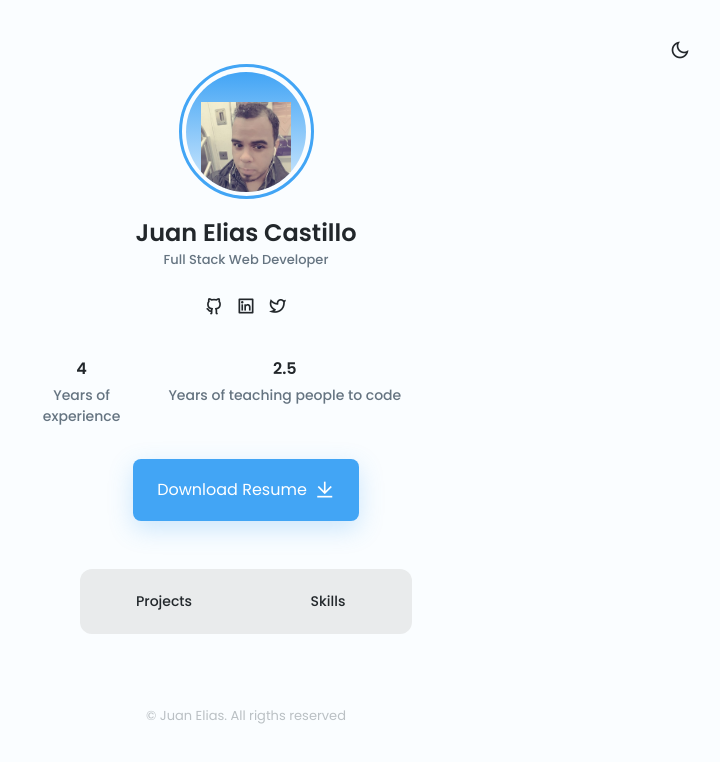
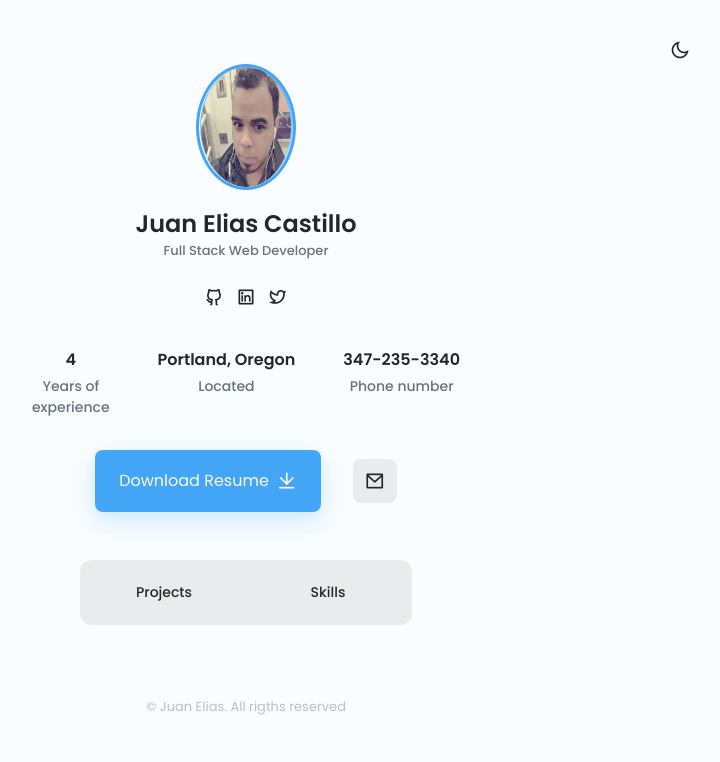
Before and after one commit to EliasAHH/personal-website, a plain HTML site: page index.html in a window 1280 px wide. Shown: the whole page, without its empty margins (394-1114 px from the left). Drawn offline with nearby package versions, Linux system fonts and the light colour scheme.

Commit message:
fixed profile picture and updated information about my self and mail

```diff
--- a/assets/css/style.css
+++ b/assets/css/style.css
@@ -157,6 +157,12 @@ body.dark-theme {
 
 /*=============== PROFILE ===============*/
 
+.profile__image {
+    max-width: 100%;
+    height: 100%;
+    border-radius: 50%;
+}
+
 .profile {
     position: relative;
     padding-top: 3.5rem;
@@ -172,8 +178,8 @@ body.dark-theme {
 }
 
 .profile__perfil {
-    width: 100px;
-    height: 100px;
+    width: 76px;
+    height: 109px;
     background: linear-gradient(180deg, hsla(var(--hue), var(--sat), var(--lig), 1) 0%, hsla(var(--hue), var(--sat), var(--lig), .2) 100%);
     border-radius: 50%;
     overflow: hidden;
@@ -189,7 +195,7 @@ body.dark-theme {
 .profile__border {
     border: 3.5px solid var(--first-color);
     justify-self: center;
-    width: 115px;
+    width: 83px;
     height: 115px;
     border-radius: 50%;
     display: grid;
@@ -533,12 +539,12 @@ body.dark-theme {
         padding-top: 4rem;
     }
     .profile__border {
-        width: 135px;
-        height: 135px;
+        width: 100px;
+        height: 126px;
         margin-bottom: 1rem;
     }
     .profile__perfil {
-        width: 120px;
+        width: 93px;
         height: 120px;
     }
     .profile__perfil img {
--- a/index.html
+++ b/index.html
@@ -21,7 +21,7 @@
             <div class="profile__data">
                 <div class="profile__border">
                     <div class="profile__perfil">
-                        <img src="assets/img/main_img.png" alt="">
+                        <img src="assets/img/main_img.png" alt="" class="profile__image">
                     </div>
                 </div>
                 <h2 class="profile__name">Juan Elias Castillo</h2>
@@ -45,14 +45,23 @@
                 </div>
 
                 <div class="profile__info-group">
-                    <h3 class="profile__info-number">2.5 </h3>
-                    <p class="profile__info-description">Years of teaching people to code</p>
+                    <h3 class="profile__info-number">Portland, Oregon </h3>
+                    <p class="profile__info-description">Located</p>
+                </div>
+                <div class="profile__info-group" data-sr-id="7" style="visibility: visible; opacity: 1; transform: matrix3d(1, 0, 0, 0, 0, 1, 0, 0, 0, 0, 1, 0, 0, 0, 0, 1); transition: opacity 2.5s cubic-bezier(0.5, 0, 0, 1) 0.7s, transform 2.5s cubic-bezier(0.5, 0, 0, 1) 0.7s;">
+                    <h3 class="profile__info-number">347-235-3340</h3>
+                    <p class="profile__info-description">Phone number</p>
                 </div>
             </div>
             <div class="profile__buttons">
-                <a download="" href="assets/pdf/Juans-Resume.pdf" class="button">
+                <a download="" href="assets/pdf/Updated-Resume.pdf" class="button">
                     Download Resume <i class="ri-download-line"></i>
                 </a>
+                <div class="profile__buttons-small">
+                    <a href="mailto:jelias207@gmail.com" class="button button__small button__gray">
+                        <i class="ri-mail-line"></i>
+                    </a>
+                </div>
             </div>
         </div>
     </header>
```
Also changed, not shown: 2 other files.
